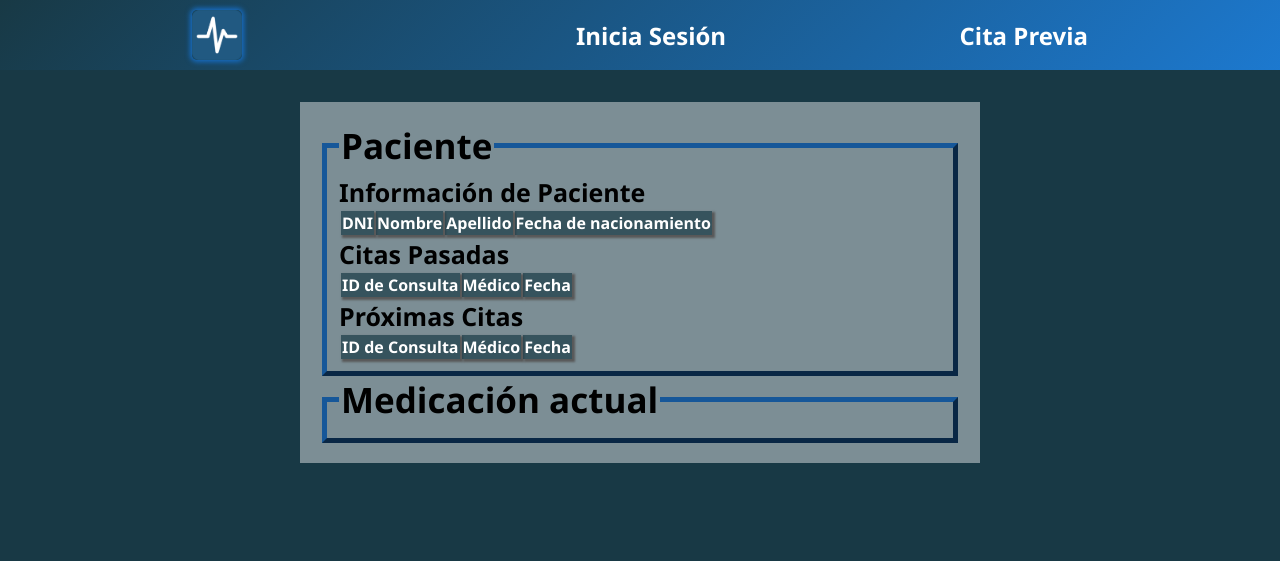
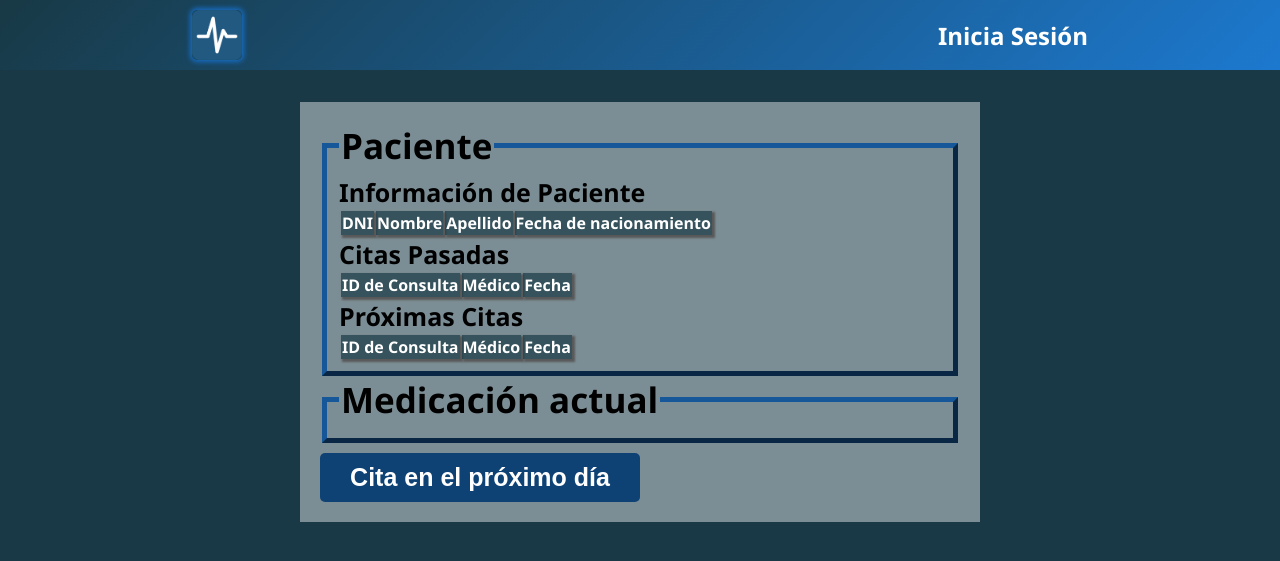
Before and after one commit to xtrerw/Ambulatorio, a PHP site: page /paciente.php in a window 1280 px wide. Shown: the top 561 px of the page. Run offline with PHP 8.4, Linux system fonts and the light colour scheme; data that the repository does not hold is empty.

Commit message:
modificado

```diff
--- a/consulta.php
+++ b/consulta.php
@@ -15,7 +15,6 @@ include("tablas/crea_tablas.php");
         <img src="img/logo.jpg" alt="" srcset="">
         <div>
             <a href="index.php">Inicia Sesión</a>
-            <a href="cita.php">Cita Previa</a>
         </div>
     </header>
     <div class="container">
@@ -116,7 +115,6 @@ include("tablas/crea_tablas.php");
                 <input type="text" name="day">
                 <label for="">Medicación es crónica</label>
             </fieldset>
-
     </form>
     </div>
 </body>
--- a/css/medico.css
+++ b/css/medico.css
@@ -78,6 +78,11 @@ form fieldset p{
     font-size: 20px;
 }
 button{
+    font-size: 25px;
+    font-weight: bold;
+    margin-top: 10px;
+    border: 0;
+    padding: 10px;
     border-radius: 5px;
     width: 50%;
     background: #0e4275;
--- a/css/pacientes.css
+++ b/css/paciente.css
@@ -24,7 +24,7 @@ header div{
     padding-top: 10px;
     padding-bottom: 10px;
     display: flex;
-    justify-content: space-between;
+    justify-content: end;
     width: 40%;
     margin-right: 15%;
 }
@@ -83,3 +83,21 @@ form fieldset p:nth-child(2n+1){
     font-size: 15px;
     margin-bottom: 10px;
 }
+form button{
+    font-size: 25px;
+    font-weight: bold;
+    margin-top: 10px;
+    border: 0;
+    padding: 10px;
+    border-radius: 5px;
+    width: 50%;
+    background: #0e4275;
+    color: white;
+}
+form button:hover{
+    text-decoration:underline;
+}
+form button:active{
+    background: white;
+    color: #0e4275;
+}
--- a/paciente.php
+++ b/paciente.php
@@ -8,18 +8,17 @@ include("tablas/crea_tablas.php");
     <meta name="viewport" content="width=device-width, initial-scale=1.0">
     <title>Página Principal</title>
     <link rel="shortcut icon" href="img/logo.jpg" type="image/x-icon">
-    <link rel="stylesheet" href="css/pacientes.css">
+    <link rel="stylesheet" href="css/paciente.css">
 </head>
 <body>
     <header>
         <img src="img/logo.jpg" alt="" srcset="">
         <div>
             <a href="index.php">Inicia Sesión</a>
-            <a href="cita.php">Cita Previa</a>
         </div>
     </header>
     <div class="container">
-    <form action="" method="post">
+    <form action="cita.php" method="post">
         <fieldset>
             <legend>
                 Paciente
@@ -172,6 +171,7 @@ include("tablas/crea_tablas.php");
                 }
             ?>
             </fieldset>
+            <button>Cita en el próximo día</button>
     </form>
     </div>
 </body>
```
